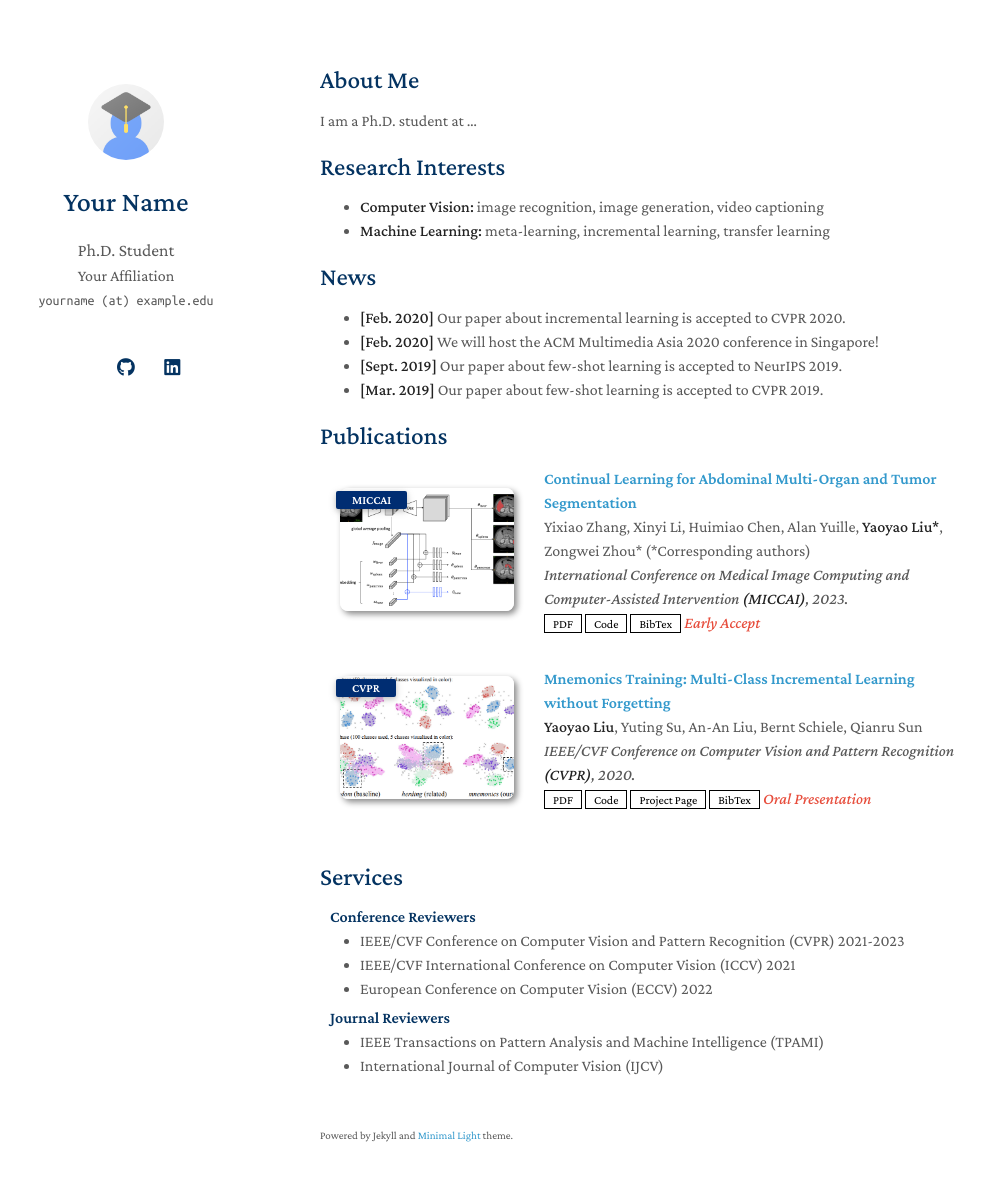
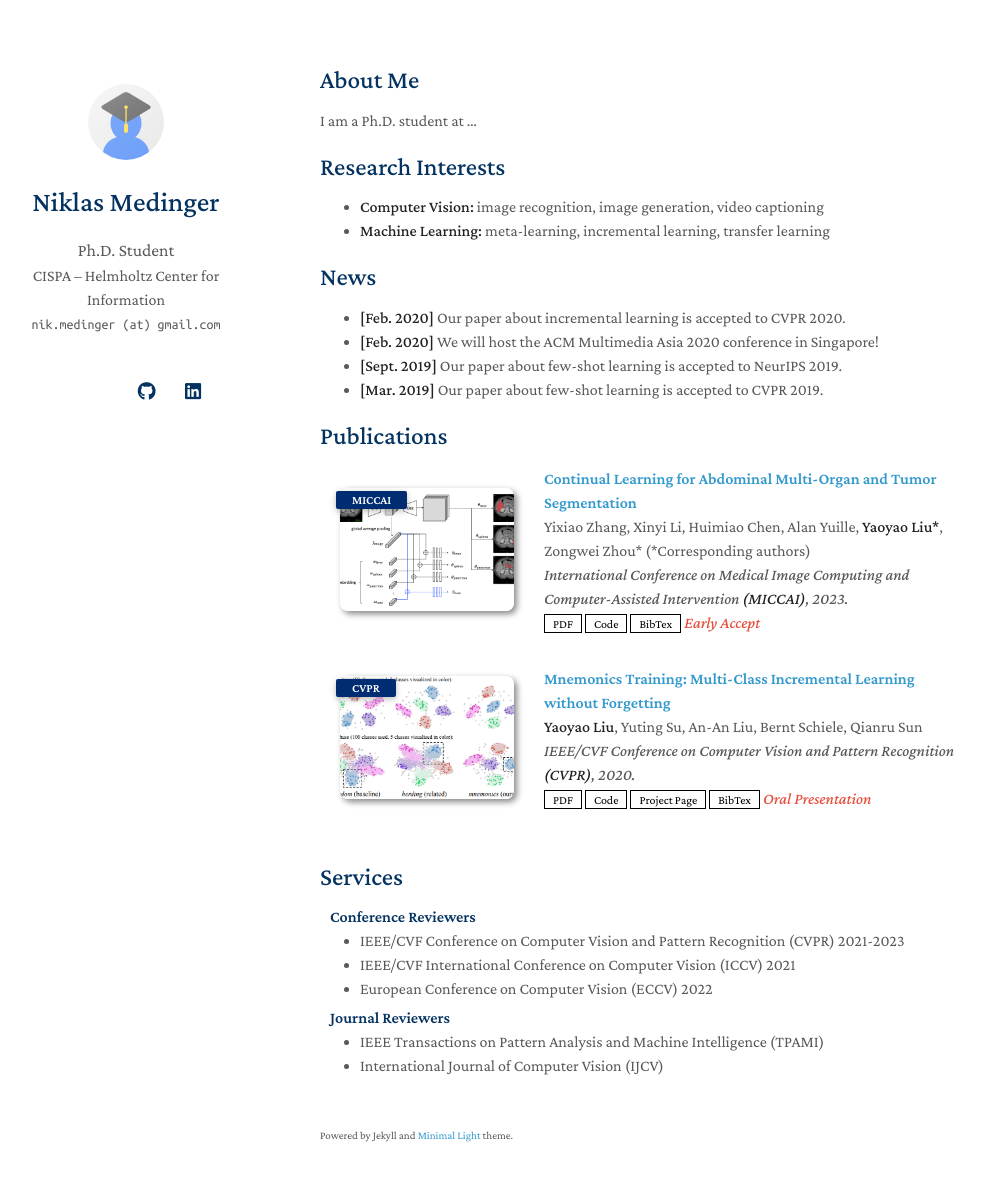
Before and after one commit to niklasmedinger/niklasmedinger.github.io, a Jekyll site: the page built from index.md, in a window 1280 px wide and 1216 px high. Shown: the top 1181 px of the window, without its empty margins (150-1135 px from the left). Built offline with Jekyll 4.4.1, drawn with Linux system fonts in a browser that asks for light colours; a style sheet for code colours, icons or effects is not loaded; our own code applies the rules of GitHub Pages for plain Markdown files.

Commit message:
Started work on config

```diff
--- a/_config.yml
+++ b/_config.yml
@@ -1,22 +1,22 @@
 # Basic Information
-title: Your Name
+title: Niklas Medinger
 position: Ph.D. Student
-affiliation: Your Affiliation
-email: yourname (at) example.edu
+affiliation: CISPA – Helmholtz Center for Information
+email: nik.medinger (at) gmail.com
 
 # Search Engine Optimization (SEO)
 # The following information is used to improve the website traffic from search engines, e.g., Google.
-keywords: minimal light
-description: The Minimal Light is a simple and elegant jekyll theme for academic personal homepage.
-canonical: https://minimal-light-theme.yliu.me/
+# keywords: minimal light
+# description: The Minimal Light is a simple and elegant jekyll theme for academic personal homepage.
+# canonical: https://minimal-light-theme.yliu.me/
 
 # Links
 # If you don't need one of them, you may delete the corresponding line.
-google_scholar: https://scholar.google.com/
+google_scholar: https://scholar.google.de/citations?user=8XGWMNAAAAAJ&hl=de
 cv_link: assets/files/curriculum_vitae.pdf
-github_link: https://github.com/
-linkedin: https://www.linkedin.com/
-twitter: https://twitter.com/
+github_link: https://github.com/niklasmedinger
+linkedin: https://www.linkedin.com/in/niklas-medinger-07bb39285/
+# twitter: https://twitter.com/
 
 # Images (e.g., your profile picture and your website's favicon)
 # "favicon" and "favicon_dark" are used for the light and dark modes, respectively.
@@ -38,7 +38,7 @@ font: "Serif" # or "Sans Serif"
 
 # Google Analytics ID
 # Please remove this if you don't use Google Analytics
-google_analytics: UA-111540567-4
+# google_analytics: UA-111540567-4
 
 # Use this project as a remote theme for GitHub Pages
 # See the guide here: https://docs.github.com/en/pages/setting-up-a-github-pages-site-with-jekyll/adding-a-theme-to-your-github-pages-site-using-jekyll
```
